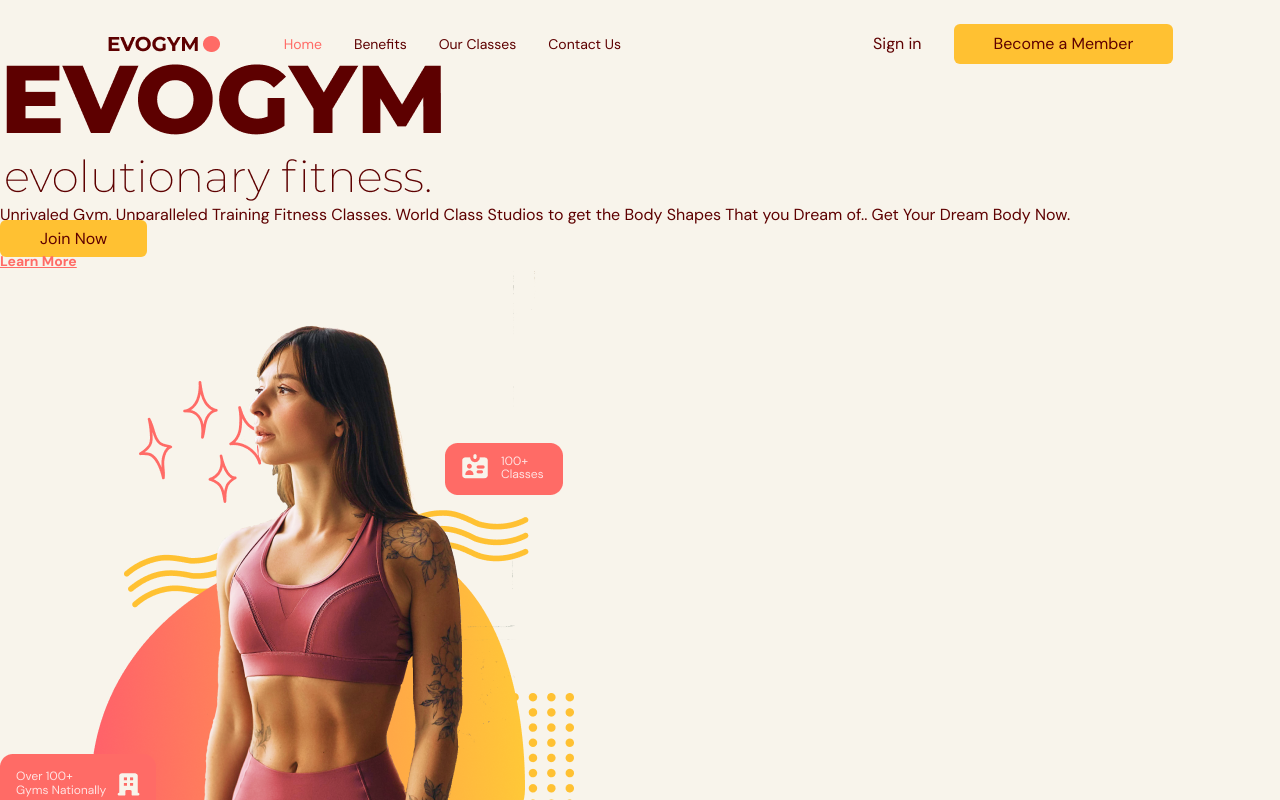
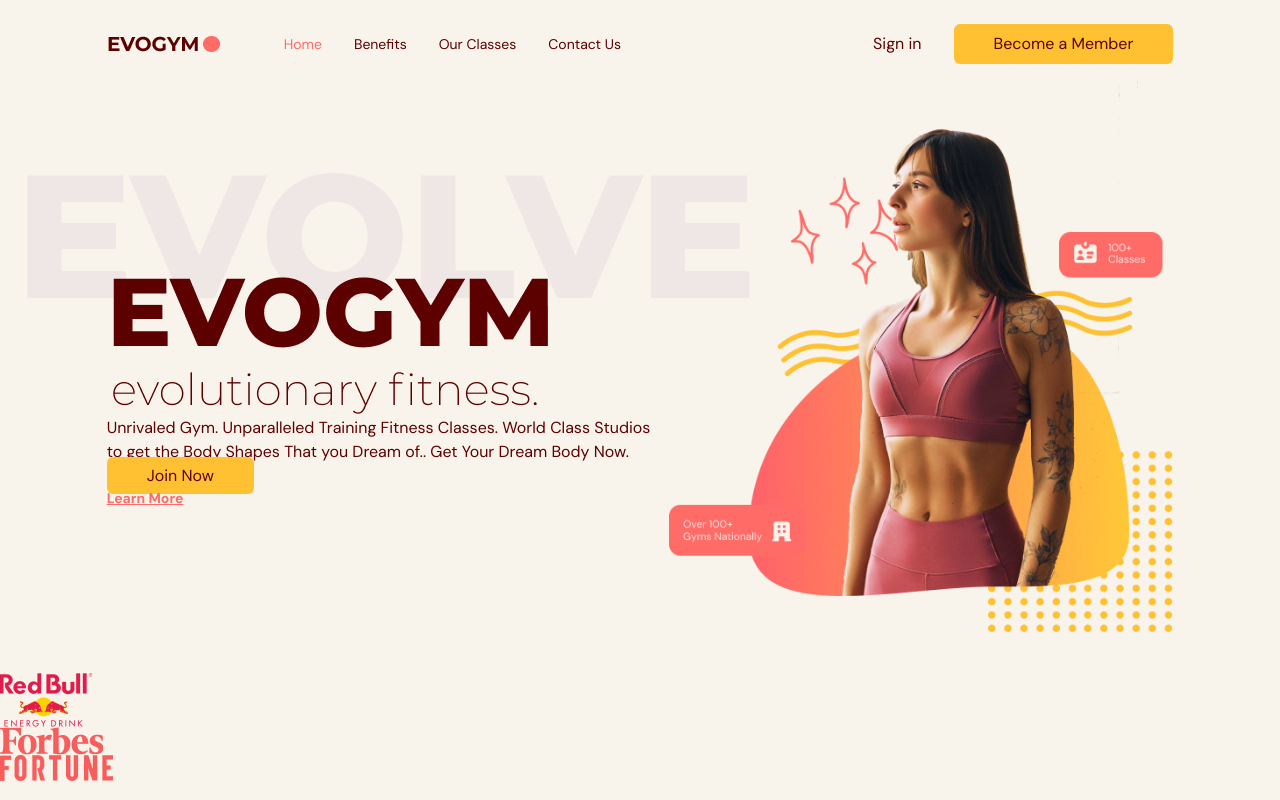
Before and after one commit to JulyK9/fitness-typescript, a React (Vite) app: page / in a window 1280 px wide. Shown: the top 800 px of the page. Built offline with nearby package versions, Linux system fonts and the light colour scheme.

Commit message:
feat: 의사 요소를 활용한 배경 글자 이미지 구현

```diff
--- a/src/scenes/home/index.tsx
+++ b/src/scenes/home/index.tsx
@@ -18,13 +18,13 @@
   return (
     <section id="home" className="gap-16 bg-gray-20 py-10 md:h-full md:pb-0">
       {/* Image and Main Header */}
-      <div>
+      <div className="mx-auto w-5/6 items-center justify-center md:flex md:h-5/6">
         {/* Main Header */}
-        <div>
+        <div className="z-10 mt-32 md:basis-3/5">
           {/* Headings */}
-          <div>
-            <div>
-              <div>
+          <div className="md:-mt-20">
+            <div className="relative">
+              <div className="before:absolute before:-left-20 before:-top-20 before:z-[-1] before:content-evolvetext">
                 <img alt="home-page-text" src={HomePageText} />
               </div>
             </div>
```
